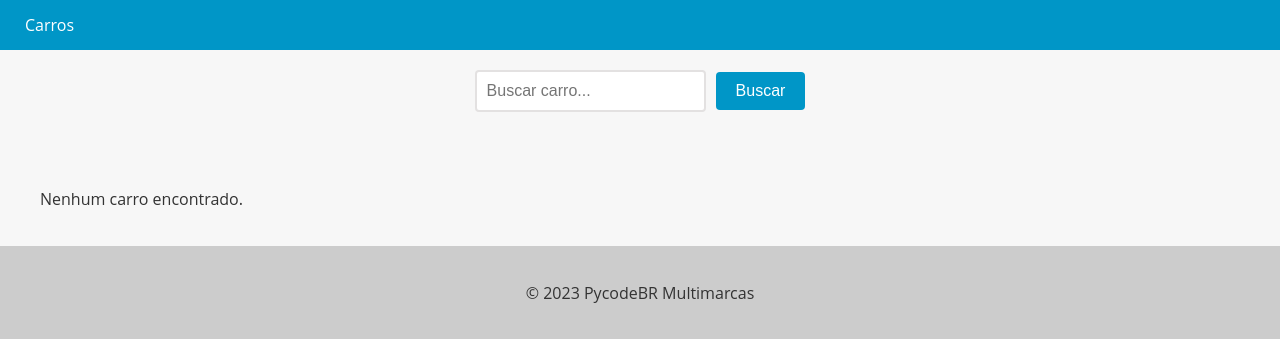
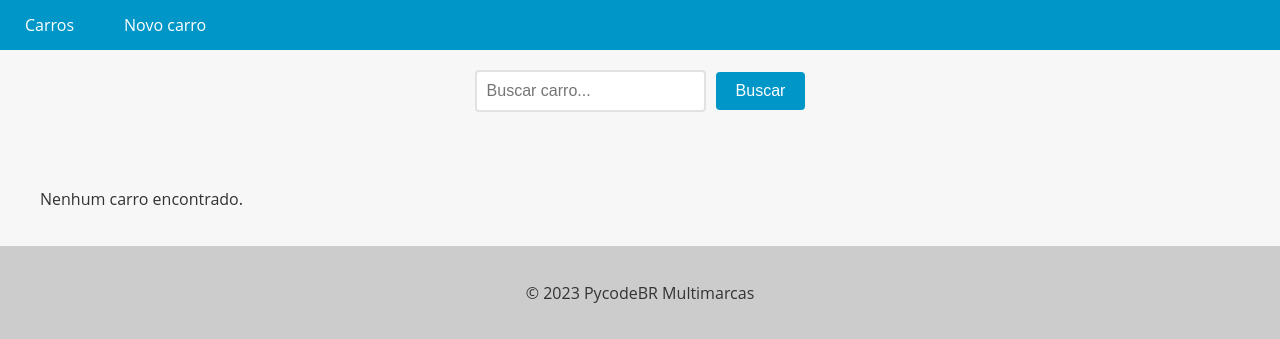
Before and after one commit to DeyvedAntonio/carros, a Django app: page /cars/ in a window 1280 px wide. Shown: the top 339 px of the page. Run offline with Django 5.2, Linux system fonts and the light colour scheme; data that the repository does not hold is empty.

Commit message:
feat: adicionar um votão de cadastro de novos carros.

```diff
--- a/app/templates/base.html
+++ b/app/templates/base.html
@@ -73,6 +73,7 @@
     <nav>
       <ul>
         <li><a href="{% url 'cars_list' %}">Carros</a></li>
+        <li><a href="{% url 'new_car' %}">Novo carro</a></li>
       </ul>
     </nav>
   </header>
```
